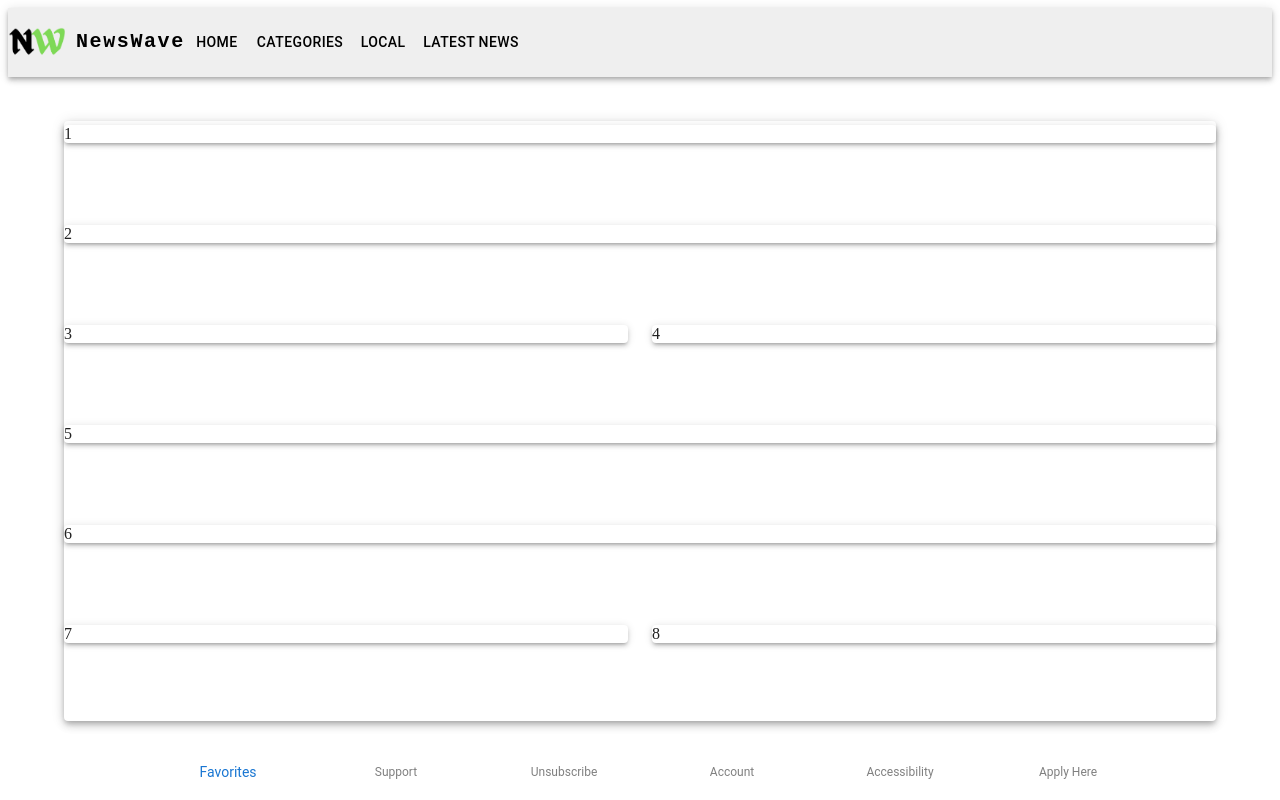
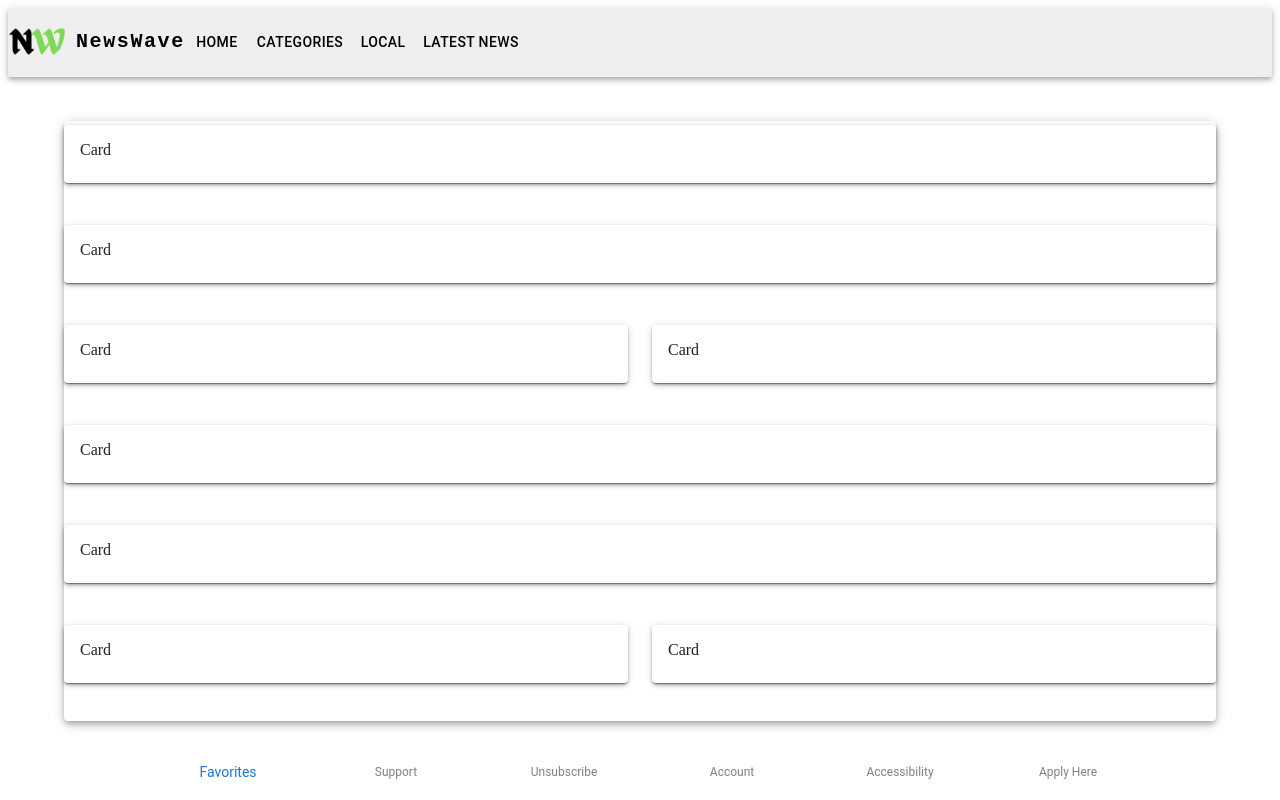
Before and after one commit to Mbutle3/NewsWave, a React (Create React App) app in the folder newswave/: page / in a window 1280 px wide. Built offline with nearby package versions, Linux system fonts and the light colour scheme.

Commit message:
updated dev

```diff
--- a/newswave/src/components/Article.js
+++ b/newswave/src/components/Article.js
@@ -0,0 +1,12 @@
+import React from "react";
+import { Card, CardActions, CardContent } from "@mui/material";
+import { Box } from "@mui/system";
+const Article = () => {
+  return (
+    <Card>
+      <CardContent>Card</CardContent>
+    </Card>
+  );
+};
+
+export default Article;
--- a/newswave/src/pages/Home.js
+++ b/newswave/src/pages/Home.js
@@ -2,7 +2,7 @@ import React from "react";
 import { Box, Container } from "@mui/system";
 import { Paper } from "@mui/material";
 import Grid2 from "@mui/material/Unstable_Grid2/Grid2";
-
+import Article from "../components/Article";
 function Home() {
   return (
     <Container style={{ marginTop: "3em" }}>
@@ -17,28 +17,44 @@ function Home() {
             alignItems="center"
           >
             <Grid2 item xs={12} sx={{ width: "100%", height: "100px" }}>
-              <Paper elevation={3}>1</Paper>
+              <Paper elevation={3}>
+                <Article />
+              </Paper>
             </Grid2>
             <Grid2 item xs={12} sx={{ width: "100%", height: "100px" }}>
-              <Paper elevation={3}>2</Paper>
+              <Paper elevation={3}>
+                <Article />
+              </Paper>
             </Grid2>
             <Grid2 item xs={6} sx={{ width: "50%", height: "100px" }}>
-              <Paper elevation={3}>3</Paper>
+              <Paper elevation={3}>
+                <Article />
+              </Paper>
             </Grid2>
             <Grid2 item xs={6} sx={{ width: "50%", height: "100px" }}>
-              <Paper elevation={3}>4</Paper>
+              <Paper elevation={3}>
+                <Article />
+              </Paper>
             </Grid2>
             <Grid2 item xs={12} sx={{ width: "100%", height: "100px" }}>
-              <Paper elevation={3}>5</Paper>
+              <Paper elevation={3}>
+                <Article />
+              </Paper>
             </Grid2>
             <Grid2 item xs={12} sx={{ width: "100%", height: "100px" }}>
-              <Paper elevation={3}>6</Paper>
+              <Paper elevation={3}>
+                <Article />
+              </Paper>
             </Grid2>
             <Grid2 item xs={6} sx={{ width: "50%", height: "100px" }}>
-              <Paper elevation={3}>7</Paper>
+              <Paper elevation={3}>
+                <Article />
+              </Paper>
             </Grid2>
             <Grid2 item xs={6} sx={{ width: "50%", height: "100px" }}>
-              <Paper elevation={3}>8</Paper>
+              <Paper elevation={3}>
+                <Article />
+              </Paper>
             </Grid2>
           </Grid2>
         </Paper>
--- a/newswave/src/pages/LatestNews.js
+++ b/newswave/src/pages/LatestNews.js
@@ -2,6 +2,7 @@ import React from "react";
 import { Box, Container } from "@mui/system";
 import { Paper } from "@mui/material";
 import Grid2 from "@mui/material/Unstable_Grid2/Grid2";
+import Article from "../components/Article";
 function LatestNews() {
   return (
     <Container style={{ marginTop: "3em" }}>
@@ -16,28 +17,44 @@ function LatestNews() {
             alignItems="center"
           >
             <Grid2 item xs={12} sx={{ width: "100%", height: "100px" }}>
-              <Paper elevation={3}>1</Paper>
+              <Paper elevation={3}>
+                <Article />
+              </Paper>
             </Grid2>
             <Grid2 item xs={12} sx={{ width: "100%", height: "100px" }}>
-              <Paper elevation={3}>2</Paper>
+              <Paper elevation={3}>
+                <Article />
+              </Paper>
             </Grid2>
             <Grid2 item xs={6} sx={{ width: "50%", height: "100px" }}>
-              <Paper elevation={3}>3</Paper>
+              <Paper elevation={3}>
+                <Article />
+              </Paper>
             </Grid2>
             <Grid2 item xs={6} sx={{ width: "50%", height: "100px" }}>
-              <Paper elevation={3}>4</Paper>
+              <Paper elevation={3}>
+                <Article />
+              </Paper>
             </Grid2>
             <Grid2 item xs={12} sx={{ width: "100%", height: "100px" }}>
-              <Paper elevation={3}>5</Paper>
+              <Paper elevation={3}>
+                <Article />
+              </Paper>
             </Grid2>
             <Grid2 item xs={12} sx={{ width: "100%", height: "100px" }}>
-              <Paper elevation={3}>6</Paper>
+              <Paper elevation={3}>
+                <Article />
+              </Paper>
             </Grid2>
             <Grid2 item xs={6} sx={{ width: "50%", height: "100px" }}>
-              <Paper elevation={3}>7</Paper>
+              <Paper elevation={3}>
+                <Article />
+              </Paper>
             </Grid2>
             <Grid2 item xs={6} sx={{ width: "50%", height: "100px" }}>
-              <Paper elevation={3}>8</Paper>
+              <Paper elevation={3}>
+                <Article />
+              </Paper>
             </Grid2>
           </Grid2>
         </Paper>
--- a/newswave/src/pages/Local.js
+++ b/newswave/src/pages/Local.js
@@ -2,6 +2,7 @@ import React from "react";
 import { Box, Container } from "@mui/system";
 import { Paper } from "@mui/material";
 import Grid2 from "@mui/material/Unstable_Grid2/Grid2";
+import Article from "../components/Article";
 function Local() {
   return (
     <Container style={{ marginTop: "3em" }}>
@@ -16,28 +17,44 @@ function Local() {
             alignItems="center"
           >
             <Grid2 item xs={12} sx={{ width: "100%", height: "100px" }}>
-              <Paper elevation={3}>1</Paper>
+              <Paper elevation={3}>
+                <Article />
+              </Paper>
             </Grid2>
             <Grid2 item xs={12} sx={{ width: "100%", height: "100px" }}>
-              <Paper elevation={3}>2</Paper>
+              <Paper elevation={3}>
+                <Article />
+              </Paper>
             </Grid2>
             <Grid2 item xs={6} sx={{ width: "50%", height: "100px" }}>
-              <Paper elevation={3}>3</Paper>
+              <Paper elevation={3}>
+                <Article />
+              </Paper>
             </Grid2>
             <Grid2 item xs={6} sx={{ width: "50%", height: "100px" }}>
-              <Paper elevation={3}>4</Paper>
+              <Paper elevation={3}>
+                <Article />
+              </Paper>
             </Grid2>
             <Grid2 item xs={12} sx={{ width: "100%", height: "100px" }}>
-              <Paper elevation={3}>5</Paper>
+              <Paper elevation={3}>
+                <Article />
+              </Paper>
             </Grid2>
             <Grid2 item xs={12} sx={{ width: "100%", height: "100px" }}>
-              <Paper elevation={3}>6</Paper>
+              <Paper elevation={3}>
+                <Article />
+              </Paper>
             </Grid2>
             <Grid2 item xs={6} sx={{ width: "50%", height: "100px" }}>
-              <Paper elevation={3}>7</Paper>
+              <Paper elevation={3}>
+                <Article />
+              </Paper>
             </Grid2>
             <Grid2 item xs={6} sx={{ width: "50%", height: "100px" }}>
-              <Paper elevation={3}>8</Paper>
+              <Paper elevation={3}>
+                <Article />
+              </Paper>
             </Grid2>
           </Grid2>
         </Paper>
--- a/newswave/src/pages/NotFoundPage.js
+++ b/newswave/src/pages/NotFoundPage.js
@@ -2,11 +2,12 @@ import React from "react";
 import { Box, Container } from "@mui/system";
 import { Paper } from "@mui/material";
 import Grid2 from "@mui/material/Unstable_Grid2/Grid2";
+import Article from "../components/Article";
 function NotFoundPage() {
   return (
     <Container style={{ marginTop: "3em" }}>
       <Box>
-        <Paper>
+        <Paper elevation={5}>
           <Grid2
             container
             rowSpacing={1}
@@ -16,28 +17,44 @@ function NotFoundPage() {
             alignItems="center"
           >
             <Grid2 item xs={12} sx={{ width: "100%", height: "100px" }}>
-              <Paper elevation={3}>1</Paper>
+              <Paper elevation={3}>
+                <Article />
+              </Paper>
             </Grid2>
             <Grid2 item xs={12} sx={{ width: "100%", height: "100px" }}>
-              <Paper elevation={3}>2</Paper>
+              <Paper elevation={3}>
+                <Article />
+              </Paper>
             </Grid2>
             <Grid2 item xs={6} sx={{ width: "50%", height: "100px" }}>
-              <Paper elevation={3}>3</Paper>
+              <Paper elevation={3}>
+                <Article />
+              </Paper>
             </Grid2>
             <Grid2 item xs={6} sx={{ width: "50%", height: "100px" }}>
-              <Paper elevation={3}>4</Paper>
+              <Paper elevation={3}>
+                <Article />
+              </Paper>
             </Grid2>
             <Grid2 item xs={12} sx={{ width: "100%", height: "100px" }}>
-              <Paper elevation={3}>5</Paper>
+              <Paper elevation={3}>
+                <Article />
+              </Paper>
             </Grid2>
             <Grid2 item xs={12} sx={{ width: "100%", height: "100px" }}>
-              <Paper elevation={3}>6</Paper>
+              <Paper elevation={3}>
+                <Article />
+              </Paper>
             </Grid2>
             <Grid2 item xs={6} sx={{ width: "50%", height: "100px" }}>
-              <Paper elevation={3}>7</Paper>
+              <Paper elevation={3}>
+                <Article />
+              </Paper>
             </Grid2>
             <Grid2 item xs={6} sx={{ width: "50%", height: "100px" }}>
-              <Paper elevation={3}>8</Paper>
+              <Paper elevation={3}>
+                <Article />
+              </Paper>
             </Grid2>
           </Grid2>
         </Paper>
```
